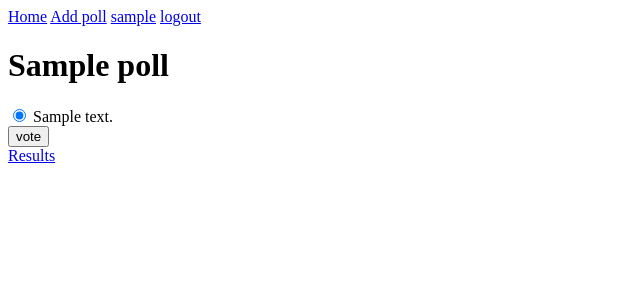
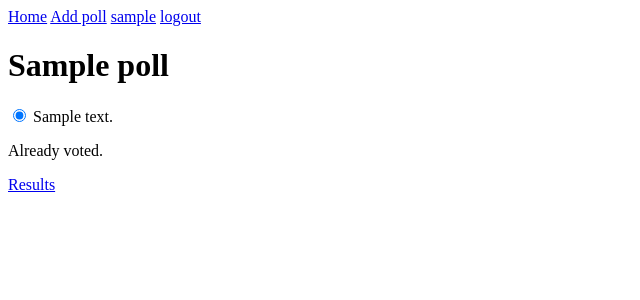
Before and after one commit to noobiept-other/poll, a Django app: page /poll/1 in a window 1280 px wide. Shown: the top 300 px of the page, without its empty margins (0-640 px from the left). Run offline with Django 3.2, Linux system fonts and the light colour scheme; a user stored in the database is signed in; tables that the repository leaves empty hold one stand-in row (values such as "Sample post").

Commit message:
- users can only vote once per poll

```diff
--- a/poll/models.py
+++ b/poll/models.py
@@ -25,6 +25,16 @@ class Poll( models.Model ):
     def get_result_url(self):
         return reverse( 'results', args= [ self.id ] )
 
+    def has_voted(self, user):
+        try:
+            self.vote_set.get( voter= user )
+
+        except Vote.DoesNotExist:
+            return False
+
+        else:
+            return True
+
     def __unicode__(self):
         return self.title
 
@@ -39,3 +49,8 @@ class Option( models.Model ):
 
     def __unicode__(self):
         return self.text
+
+
+class Vote( models.Model ):
+    poll = models.ForeignKey( Poll )
+    voter = models.ForeignKey( User, related_name= 'voter' )
--- a/poll/settings.py
+++ b/poll/settings.py
@@ -110,6 +110,8 @@ MIDDLEWARE_CLASSES = (
 
 ROOT_URLCONF = 'poll.urls'
 
+LOGIN_REDIRECT_URL = '/'
+
 # Python dotted path to the WSGI application used by Django's runserver.
 WSGI_APPLICATION = 'poll.wsgi.application'
 
--- a/poll/views.py
+++ b/poll/views.py
@@ -7,7 +7,7 @@ from django.contrib.auth.decorators import login_required
 
 import re
 
-from poll.models import Poll, Option
+from poll.models import Poll, Option, Vote
 
 def home( request ):
 
@@ -91,33 +91,46 @@ def show_poll( request, pollId ):
         raise Http404( "Invalid poll id." )
 
     errors = []
+    has_voted = False
 
-    if request.method == 'POST':
+    try:
+        Vote.objects.get( poll= poll, voter= request.user )
 
-        try:
-            optionsId = request.POST.getlist( 'options' )
+    except Vote.DoesNotExist:
 
-        except KeyError:
-            errors.append( "Need to send the options." )
+        if request.method == 'POST':
+            try:
+                optionsId = request.POST.getlist( 'options' )
 
-        else:
-            for option in optionsId:
+            except KeyError:
+                errors.append( "Need to send the options." )
 
-                try:
-                    selectedOption = poll.option_set.get( id= option )
+            else:
+                vote = Vote( poll= poll, voter= request.user )
+                vote.save()
 
-                except Option.DoesNotExist:
-                    pass    # just ignore
+                for option in optionsId:
 
-                else:
-                    selectedOption.votes_count += 1
-                    selectedOption.save()
+                    try:
+                        selectedOption = poll.option_set.get( id= option )
 
-            return HttpResponseRedirect( poll.get_result_url() )
+                    except Option.DoesNotExist:
+                        pass    # just ignore
+
+                    else:
+                        selectedOption.votes_count += 1
+                        selectedOption.save()
+
+
+                return HttpResponseRedirect( poll.get_result_url() )
+
+    else:
+        has_voted = True
 
     context = {
         'poll': poll,
-        'errors': errors
+        'errors': errors,
+        'has_voted': has_voted
     }
 
     return render( request, 'show_poll.html', context )
@@ -131,10 +144,15 @@ def results( request, pollId ):
         raise Http404( "Invalid poll id." )
 
     total_votes = poll.get_total_votes()
+    has_voted = False
+
+    if request.user.is_authenticated():
+        has_voted = poll.has_voted( request.user )
 
     context = {
         'poll': poll,
-        'total_votes': total_votes
+        'total_votes': total_votes,
+        'has_voted': has_voted
     }
 
     return render( request, 'results.html', context )
--- a/templates/results.html
+++ b/templates/results.html
@@ -10,6 +10,10 @@
 {% block content %}
 
 <h2>{{ poll.title }}</h2>
+
+{% if has_voted %}
+    <p>Already voted.</p>
+{% endif %}
 
 <p>
     {{ poll.date_created }} | ({{ poll.date_created|naturaltime }})
--- a/templates/show_poll.html
+++ b/templates/show_poll.html
@@ -38,8 +38,12 @@
                 <br />
         {% endfor %}
 
-    <input type="submit" value="vote" />
-    <input type="hidden" name="next" value="{{ next }}" />
+    {% if has_voted %}
+        <p>Already voted.</p>
+    {% else %}
+        <input type="submit" value="vote" />
+        <input type="hidden" name="next" value="{{ next }}" />
+    {% endif %}
 </form>
 
 <a href="{{ poll.get_result_url }}">Results</a>
```
